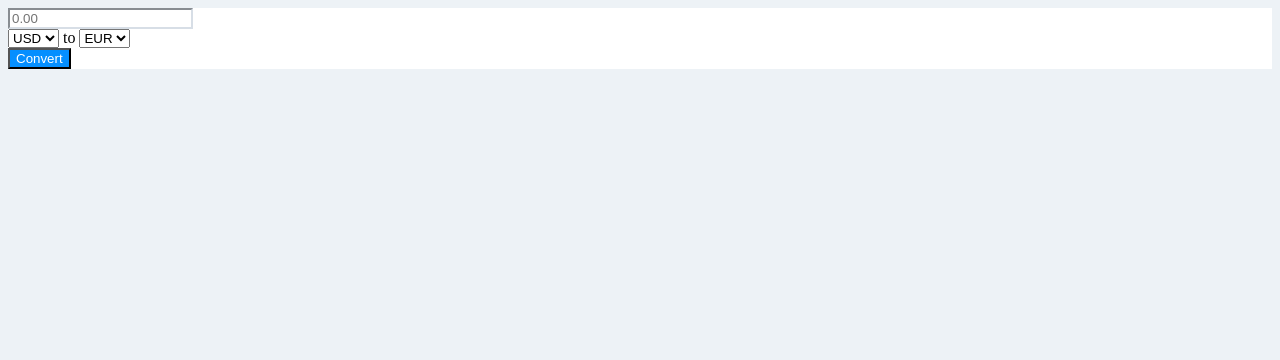
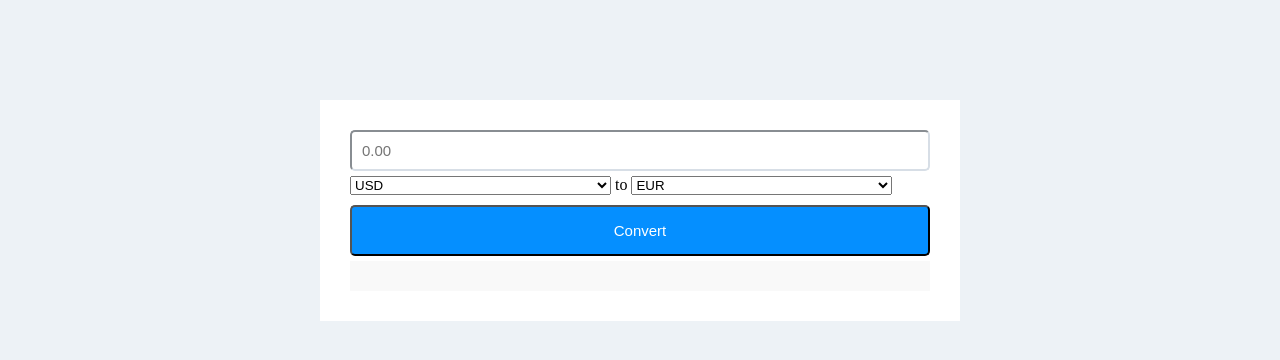
Before and after one commit to connorreese13/02-exchange-client, a plain HTML site: page index.html in a window 1280 px wide. Drawn offline with nearby package versions, Linux system fonts and the light colour scheme.

Commit message:
finished styling

```diff
--- a/styles.css
+++ b/styles.css
@@ -1,20 +1,56 @@
+* {
+  box-sizing: border-box;
+  padding: 0;
+  margin: 0;
+}
+
 body {
   background-color: #edf2f6;
 }
 
 .exchange {
   background-color: white;
+  margin: 100px auto;
+  padding: 30px;
+  width: 50%;
 }
 
 input {
   border-color: #d7dee6;
-  padding: ;
+  width: 100%;
+  font-size: 15px;
+  border-radius: 5px;
+  border
+}
+
+#amt {
+  padding: 10px;
+}
+
+.currencies {
+  margin: 5px 0px;
+  width: 100%;
+}
+
+select {
+  width: 45%;
+}
+
+span {
+  /* padding-left: 5px;
+  padding-right: 5px; */
+  width: 8%;
 }
 
 button {
   background-color: #058fff;
+  font-size: 15px;
   color: white;
   cursor: pointer;
+  margin: 5px 0px;
+  width: 100%;
+  padding: 15px 100px;
+  border-radius: 5px;
 }
 
 button:hover {
@@ -23,4 +59,6 @@ button:hover {
 
 #output {
   background-color: #f9f9f9;
+  width: 100%;
+  padding: 15px 100px 15px 20px;
 }
```
